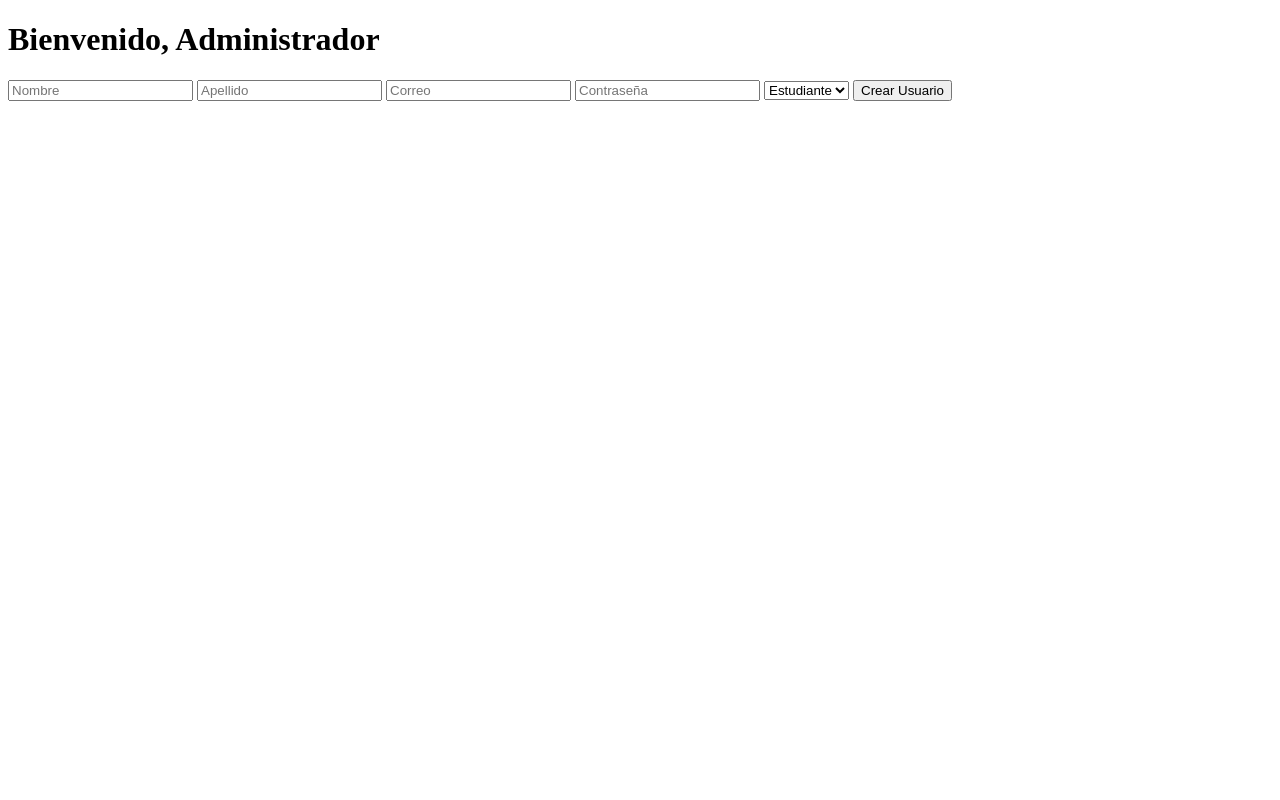
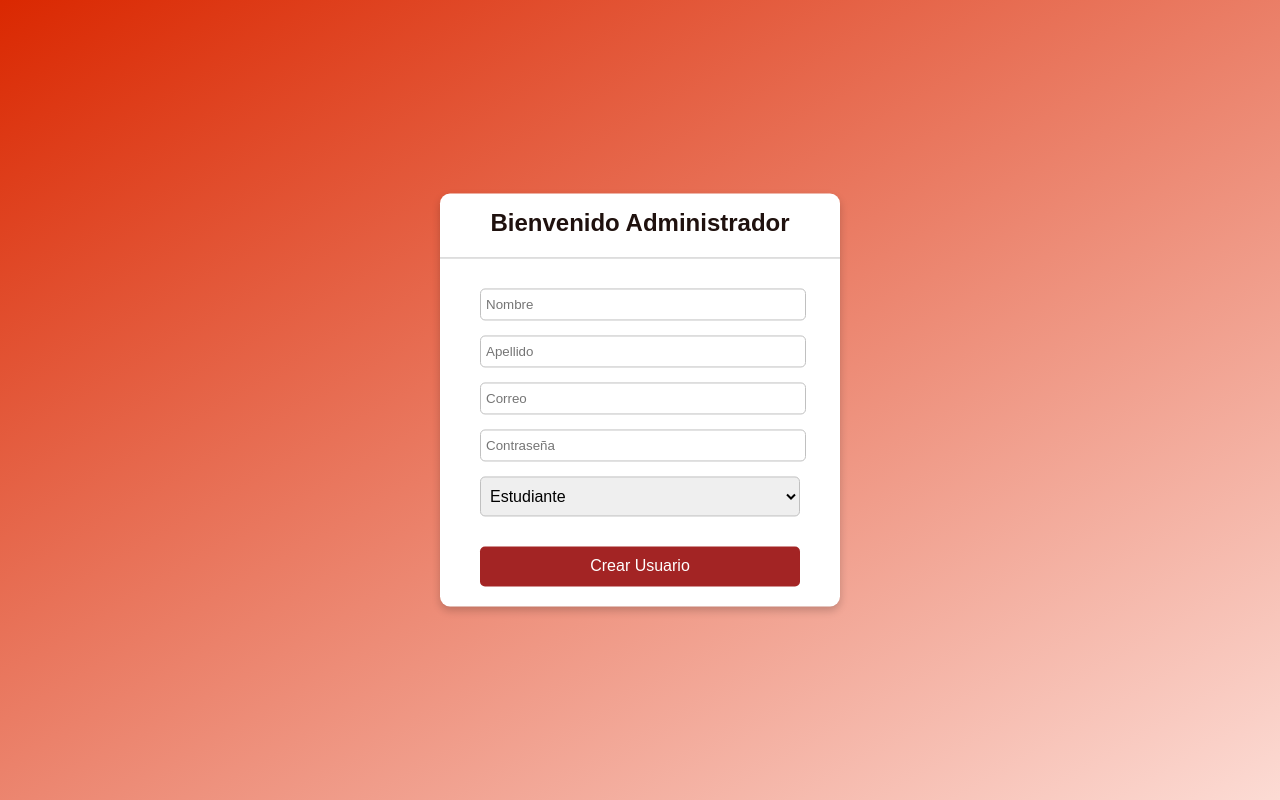
Before and after one commit to Sax300-cpu/All, a PHP site: page /adminCreacion.php in a window 1280 px wide. Run offline with PHP 8.4, Linux system fonts and the light colour scheme; the visitor is signed in with stand-in values (Sample User, id 1).

Commit message:
Modificado

```diff
--- a/adminCreacion.php
+++ b/adminCreacion.php
@@ -32,11 +32,15 @@ if ($_SERVER["REQUEST_METHOD"] == "POST") {
 <html lang="es">
 <head>
     <meta charset="UTF-8">
+    <meta name="viewport" content="width=device-width, initial-scale=1.0">
     <title>Admin Dashboard</title>
+    <link rel="stylesheet" href="assets/css/estilos2.0.css">
 </head>
 <body>
-    <h1>Bienvenido, Administrador</h1>
+    <div class="Creation">
+        <h1>Bienvenido Administrador</h1>
         <form method="POST" action="adminCreacion.php">
+            <div class="cajas">
                 <input type="text" name="nombre" placeholder="Nombre" required>
                 <input type="text" name="apellido" placeholder="Apellido" required>
                 <input type="email" name="correo" placeholder="Correo" required>
@@ -45,7 +49,9 @@ if ($_SERVER["REQUEST_METHOD"] == "POST") {
                     <option value="estudiante">Estudiante</option>
                     <option value="profesor">Profesor</option>
                 </select>
+            </div>
             <button type="submit">Crear Usuario</button>
         </form>
+    </div>
 </body>
 </html>
--- /dev/null
+++ b/assets/css/estilos2.0.css
@@ -0,0 +1,83 @@
+body{
+    margin: 0;
+    padding: 0;
+    font-family: 'Courier New', Courier, monospace;
+    background: linear-gradient(150deg,#da2801,#fcdbd4 );
+    height: 100vh;
+}
+.Creation{
+    position: absolute;
+    top: 50%;
+    left: 50%;
+    transform: translate(-50%, -50%);
+    width: 400px;
+    background: white;
+    border-radius: 10px;
+}
+
+.Creation h1{
+    text-align: center;
+    padding: 0 0 20px 0;
+    border-bottom: 1px solid silver;
+}
+
+.Creation form{
+    padding: 0 40px;
+    box-sizing: border-box;
+}
+
+form .cajas{
+    position: relative;
+    margin: 30px 0;
+}
+
+.cajas input{
+    width: 98%;
+    padding: 0 5px;
+    height: 30px;
+    font-size: 16 px;
+    outline: none;
+}
+
+button {
+    width: 100%;
+    height: 40px;
+    border: none;
+    background: #a32424;
+    color: white;
+    border-radius: 5px;
+    font-size: 16px;
+    cursor: pointer;
+    transition: background 0.3s;
+}
+
+button:hover {
+    background: #c22e2e;
+}
+
+select {
+    width: 100%;
+    height: 40px;
+    border: 1px solid silver;
+    border-radius: 5px;
+    font-size: 16px;
+    padding: 5px;
+    outline: none;
+}
+
+.cajas input {
+    margin-bottom: 15px;
+    border: 1px solid silver;
+    border-radius: 5px;
+}
+
+.Creation {
+    box-shadow: 0 4px 8px rgba(0, 0, 0, 0.2);
+    padding-bottom: 20px;
+}
+
+.Creation h1 {
+    font-size: 24px;
+    color: #1f110e;
+    font-family: 'Arial', sans-serif;
+}
```
Also changed, not shown: assets/css/js/script.js (deleted). Lines whose indentation alone changed are shown as unchanged.
